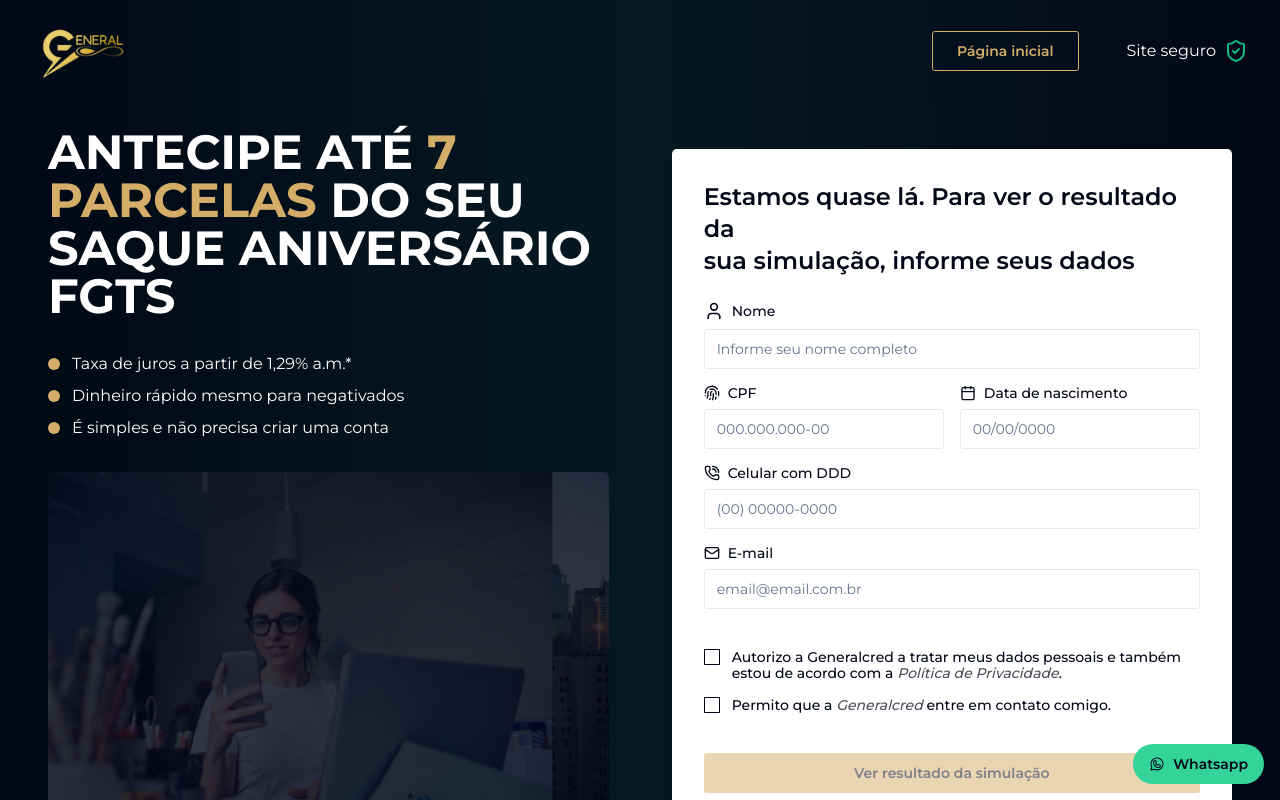
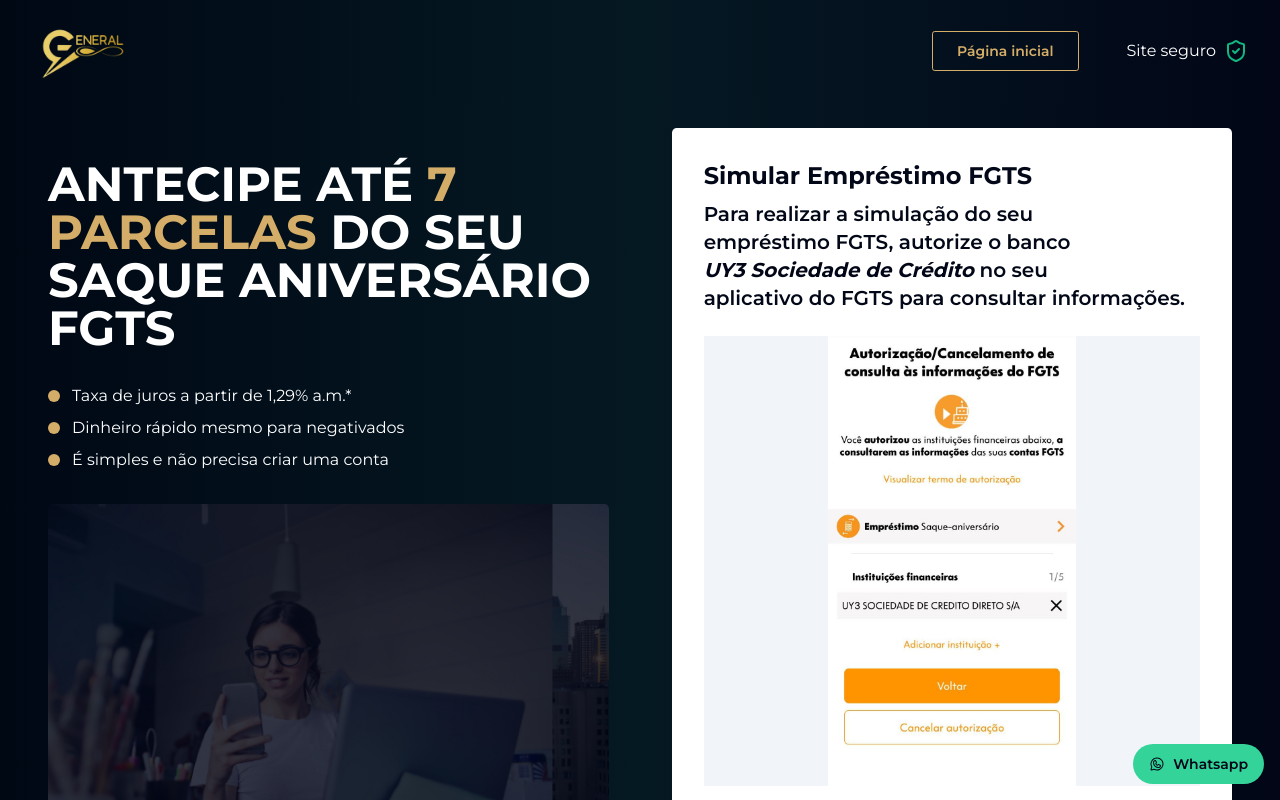
Before and after one commit to coderaw-io/generalcred-landing-page, a Next.js app: page / in a window 1280 px wide. Shown: the top 800 px of the page. Built offline with nearby package versions, Linux system fonts and the light colour scheme; no server answers.

Commit message:
feat: authorization section in multi step form data

```diff
--- /dev/null
+++ b/src/app/emprestimo/fgts/_components/authorization-section.tsx
@@ -0,0 +1,46 @@
+"use client"
+
+import authorizationImg from "@/assets/images/authorization.jpeg";
+import Image from "next/image";
+
+import { Button } from "@/components/ui/button";
+import { useStepper } from "@/hooks/use-stepper";
+
+export function AuthorizationSection() {
+  const { nextStep } = useStepper();
+
+  return (
+    <>
+      <div className="space-y-2">
+        <span className="text-2xl font-extrabold">
+          Simular Empréstimo FGTS
+        </span>
+        <h1 className="text-xl font-semibold">
+          Para realizar a simulação do seu<br />
+          empréstimo FGTS, autorize o banco <br />
+          <strong className="italic text-slate-950">UY3 Sociedade de Crédito</strong> no seu<br />
+          aplicativo do FGTS para consultar informações.
+        </h1>
+      </div>
+
+      <div className="bg-slate-100 w-full flex justify-center items-center my-6">
+        <Image
+          src={authorizationImg}
+          width={738}
+          height={1339}
+          className="w-1/2 object-cover"
+          alt="Autorização de consulta no app do FGTS"
+        />
+      </div>
+
+      <Button
+        type="button"
+        size="lg"
+        className="w-full hover:bg-primary hover:text-primary-gold mt-6"
+        onClick={() => nextStep()}
+      >
+        Próxima Etapa
+      </Button>
+    </>
+  )
+}
--- a/src/app/emprestimo/fgts/_components/form-content.tsx
+++ b/src/app/emprestimo/fgts/_components/form-content.tsx
@@ -1,6 +1,8 @@
 "use client"
 
+import { HeroSection } from '@/components/shared/hero-section'
 import { useState } from 'react'
+import { AuthorizationSection } from './authorization-section'
 import { PersonalDataForm } from './form-data'
 import { Stepper } from './stepper'
 
@@ -8,9 +10,17 @@
   const [currentStep, setCurrentStep] = useState(0)
 
   return (
+    <div className="w-ful px-4 py-16 rounded-none sm:py-12 md:px-8 md:py-16 lg:max-w-8xl lg:w-full lg:mx-auto lg:pt-16 lg:pb-24 lg:px-12 2xl:px-0">
+      <div className="w-full flex flex-col items-center space-y-12 lg:space-y-0 lg:flex-row lg:justify-between">
+        <HeroSection />
+        <div className="bg-white py-8 px-6 space-y-6 shadow-sm sm:py-6 sm:rounded-[0.3rem] md:w-full md:p-10 lg:w-[85%] lg:p-12 xl:p-8">
           <form>
             <Stepper
               steps={[
+                {
+                  label: 'Autorização da consulta no app do FGTS',
+                  content: <AuthorizationSection />
+                },
                 {
                   label: 'Formulário de dados pessoais',
                   content: <PersonalDataForm />
@@ -20,5 +30,8 @@
               onStepChange={setCurrentStep}
             />
           </form>
+        </div>
+      </div>
+    </div>
   )
 }
--- a/src/app/emprestimo/fgts/_components/form-data.tsx
+++ b/src/app/emprestimo/fgts/_components/form-data.tsx
@@ -34,8 +34,6 @@
 import { useEffect, useState } from "react"
 import { useForm } from "react-hook-form"
 import { toast } from 'react-hot-toast'
-import { HeroSection } from "../../../../components/shared/hero-section"
-import { WhatsappButton } from "../../../../components/shared/whatsapp-button"
 import { ProposalsDialog } from "./proposals-dialog"
 
 export function PersonalDataForm() {
@@ -88,14 +86,10 @@
   }
 
   return (
-    <div className="w-ful px-4 py-16 rounded-none sm:py-12 md:px-8 md:py-16 lg:max-w-8xl lg:w-full lg:mx-auto lg:pt-16 lg:pb-24 lg:px-12 2xl:px-0">
-      <div className="w-full flex flex-col items-center space-y-12 lg:space-y-0 lg:flex-row lg:justify-between">
-        <HeroSection />
-
-        <div className="bg-white py-8 px-6 space-y-6 shadow-sm sm:py-6 sm:rounded-[0.3rem] md:w-full md:p-10 lg:w-[85%] lg:p-12 xl:p-8">
-          <div className="space-y-2">
+    <>
+      <div className="space-y-2 py-6">
         <h1 className="text-xl font-semibold md:text-2xl">
-              Estamos quase lá. Para ver o resultado da <br />
+          Vamos lá? Para ver o resultado da <br />
           sua simulação, informe seus dados
         </h1>
       </div>
@@ -250,14 +244,11 @@
           </Button>
         </form>
       </Form>
-        </div>
-      </div>
 
-      <WhatsappButton />
       <ProposalsDialog
         isOpen={isDialogOpen}
         onOpenChange={setIsDialogOpen}
       />
-    </div>
+    </>
   )
 }
--- a/src/app/emprestimo/fgts/page.tsx
+++ b/src/app/emprestimo/fgts/page.tsx
@@ -4,6 +4,7 @@
 import { Footer } from "@/components/shared/footer"
 import { Header } from "@/components/shared/header"
 import { InformationSection } from "@/components/shared/information-section"
+import { WhatsappButton } from "@/components/shared/whatsapp-button"
 import { LoanProposalsProvider } from "@/contexts/loan-proposals-context"
 import { BenefitsSection } from "../../../components/shared/benefits-section"
 import { FormContent } from "./_components/form-content"
@@ -26,6 +27,7 @@
         <FAQSection />
         <Footer />
       </div>
+      <WhatsappButton />
     </LoanProposalsProvider>
   )
 }
```
Also changed, not shown: src/assets/images/authorization.jpeg (added). Lines whose indentation alone changed are shown as unchanged.
